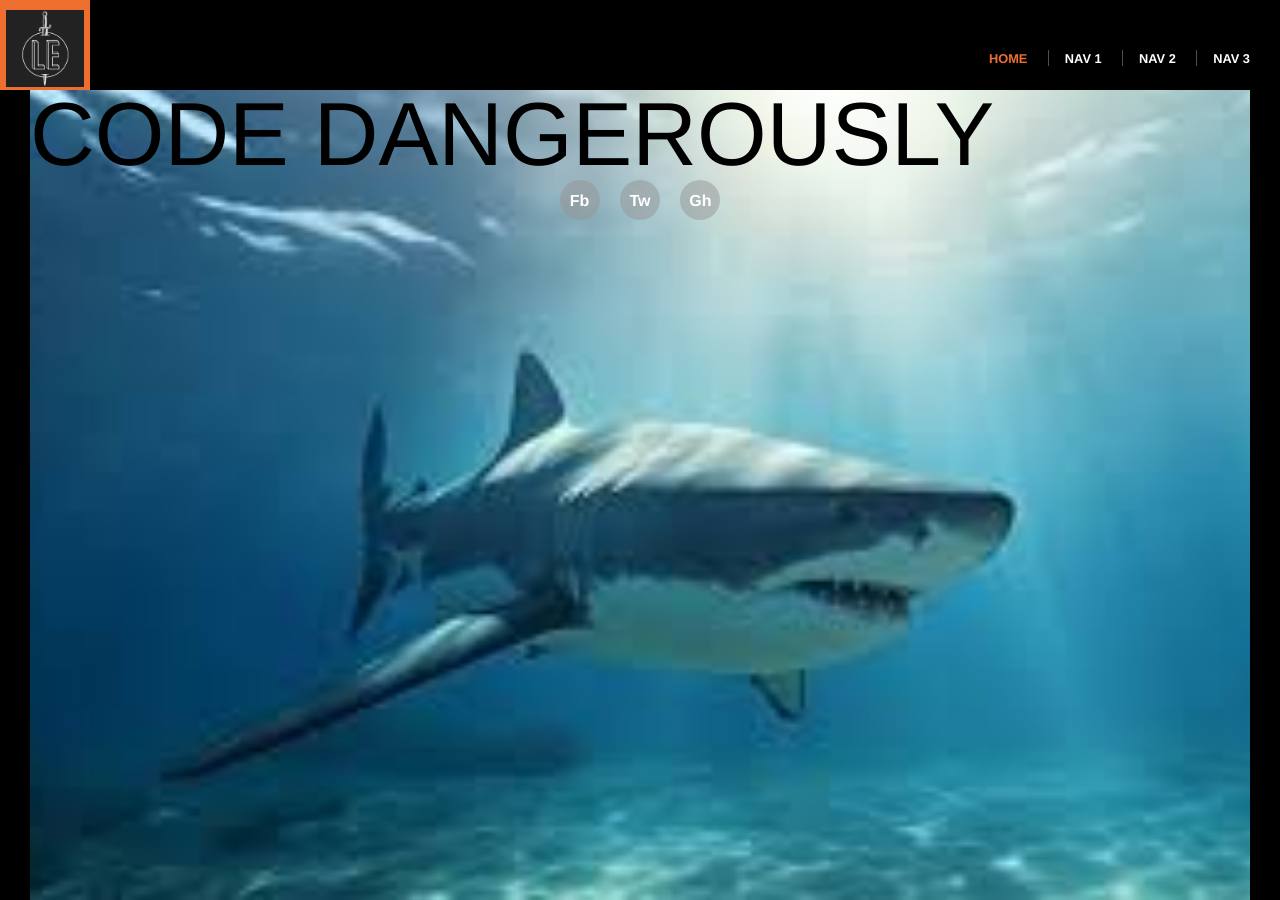
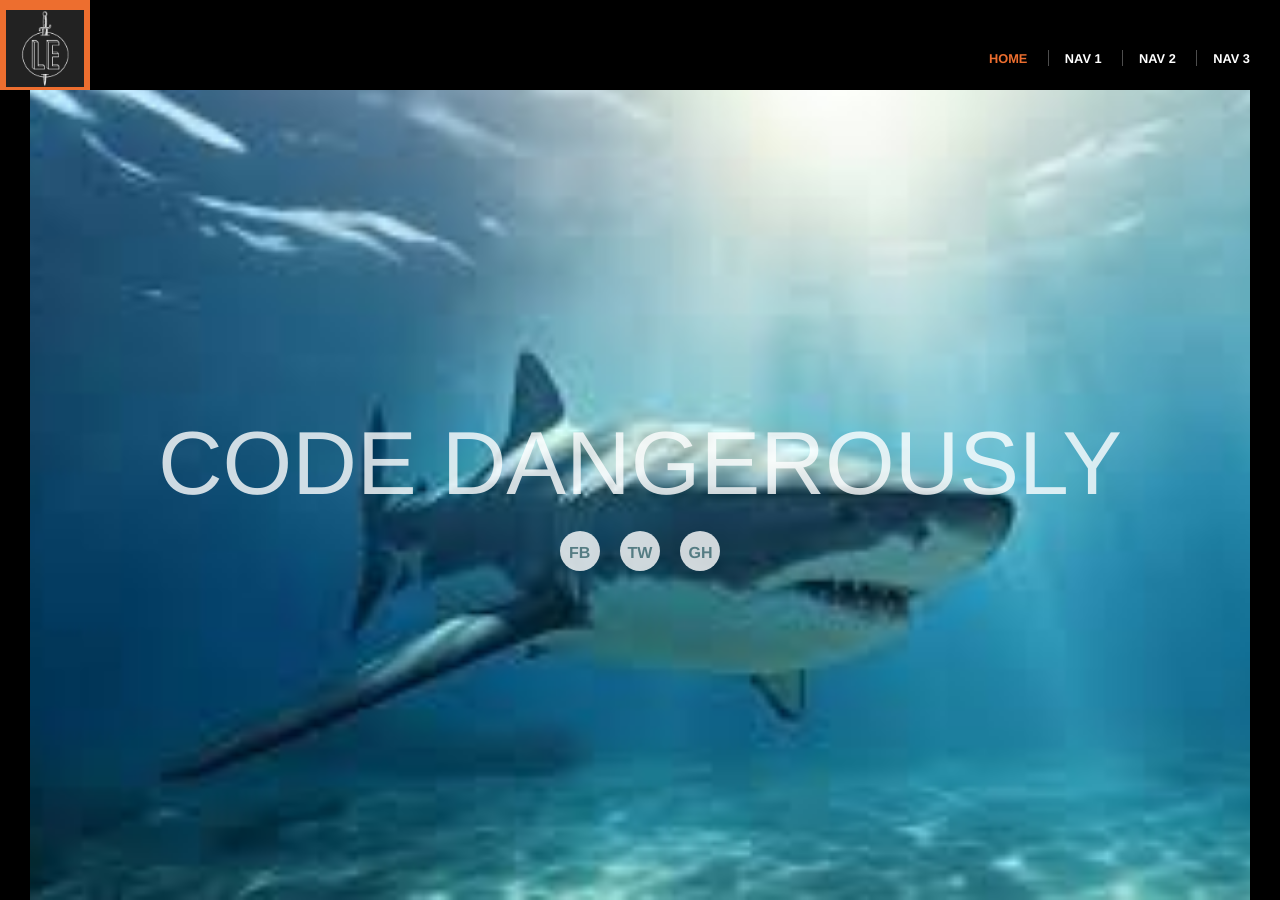
Before and after one commit to Michael-021/Michael-021.github.io, a Jekyll site: the page built from index.html, in a window 1280 px wide and 900 px high. Built offline with Jekyll 4.4.1, drawn with Linux system fonts in a browser that asks for light colours.

Commit message:
add hero styles

```diff
--- a/css/main.css
+++ b/css/main.css
@@ -81,13 +81,35 @@
   .full-hero {
     background-color: #c7dbfc;
     background-size: cover;
+    background-repeat: no-repeat;
     box-sizing: border-box;
     height: 100vh;
     padding-top: 10vh;
   }
   .hero-home {
     background-image: url(/images/shark.jpg);
-    background-position: center top;
+    background-position: center center;
+  }
+  .hero-content {
+    color: #fff;
+    position: relative;
+    text-align: center;
+    text-transform: uppercase;
+    top: 50%;
+    transform: translate(0, -50%)
+  }
+  .hero-content h1 {
+    color: rgba(255, 255, 255, 0.8);
+    font-size: 7vw;
+    margin-bottom: 0.25em;
+  }
+  .hero-content .social-link {
+    background-color: rgba(255, 255, 255, 0.8);
+    color: #557c83;
+  }
+  .hero-content .social-link:hover {
+    background-color: #000;
+    color: #fff;
   }
   /* SOCIAL STYLES */
   .social-link {
```
